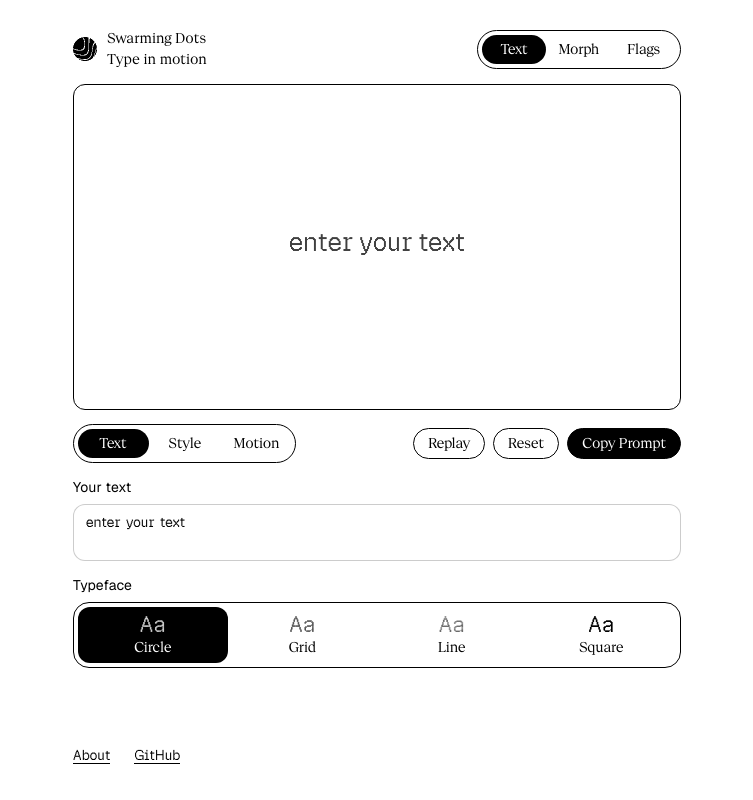
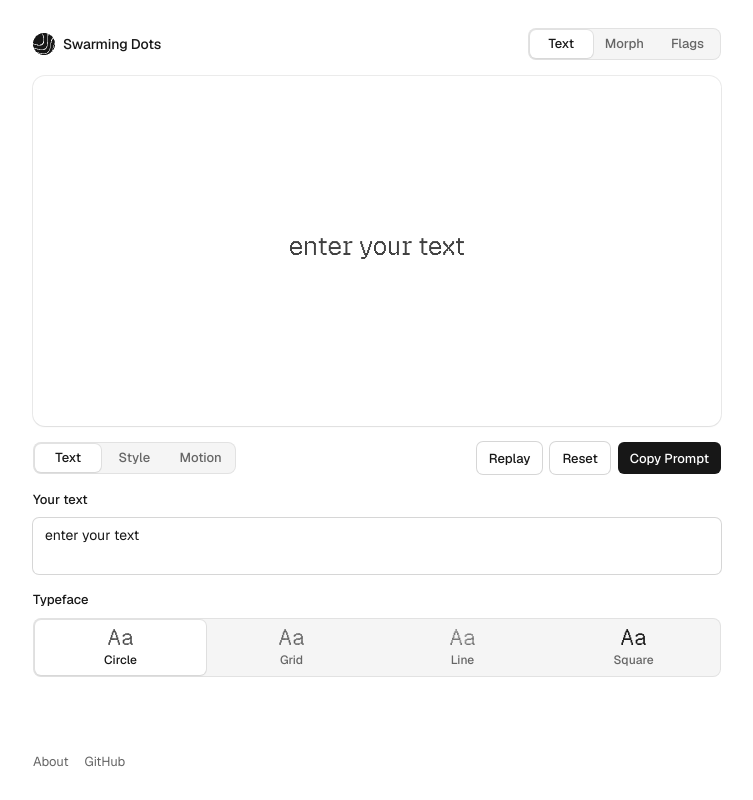
Before and after one commit to wseemye/swarmingdots, a React (Vite) app: page /text in a window 1280 px wide. Shown: the whole page, without its empty margins (263-1016 px from the left). Built offline with nearby package versions, Linux system fonts and the light colour scheme.

Commit message:
Restyle on Geist and Geist Pixel only: grey segmented controls, ring borders, nested radii, press feedback; drop Geist Serif
Co-Authored-By: Claude Sonnet 5.5 <noreply@anthropic.com>
Claude-Session: https://claude.ai/code/session_013WDXE9V4RtZ8JSkVdcMnn4

```diff
--- a/src/Nav.tsx
+++ b/src/Nav.tsx
@@ -11,8 +11,8 @@ const PAGES = [
 ] as const;
 
 /**
- * The head of every page, set as the head of wseem.com is: the globe and the name on the left, in
- * the serif; on the right a rail of pills with an ink pill that slides to the page you are on.
+ * The head of every page: the globe and the name on the left; on the
+ * right a segmented control whose thumb slides to the page you are on.
  */
 export default function Nav() {
   const { pathname } = useLocation();
@@ -22,10 +22,7 @@ export default function Nav() {
     <header className="head">
       <NavLink to="/text" className="who" aria-label="Swarming Dots, home">
         <Mark />
-        <div>
-          <h1>Swarming Dots</h1>
-          <p>Type in motion</p>
-        </div>
+        <h1>Swarming Dots</h1>
       </NavLink>
 
       <nav className="rail" data-none={index < 0 || undefined} style={{ '--n': PAGES.length, '--i': Math.max(index, 0) } as CSSProperties} aria-label="Pages">
@@ -40,7 +37,7 @@ export default function Nav() {
   );
 }
 
-/** The foot of every page: two links, underlined as the site's are. */
+/** The foot of every page: two quiet links. */
 export function Foot() {
   return (
     <footer className="foot">
--- a/src/flags/flags.css
+++ b/src/flags/flags.css
@@ -1,11 +1,3 @@
-/* Geist Serif (SIL Open Font License, public/fonts/OFL-Geist.txt), for the country's name. */
-@font-face {
-  font-family: 'Geist Serif';
-  src: url('/fonts/GeistSerif-Regular.woff2') format('woff2');
-  font-weight: 400;
-  font-display: swap;
-}
-
 /* The flags sit on a white stage, like every page; FlagSwarm.tsx greys a flag's whites so they still read. */
 .flags {
   position: relative;
--- a/src/shell.css
+++ b/src/shell.css
@@ -1,52 +1,56 @@
-@font-face {
-  font-family: 'Geist Serif';
-  src: url('/fonts/GeistSerif-Regular.woff2') format('woff2');
-  font-weight: 400;
-  font-display: swap;
-}
+/* The system: Geist and Geist Pixel, nothing else. Neutral greys, hairline rings instead of borders,
+   small radii that nest (12 round the stage, 8 round a control group, 6 on the controls inside it),
+   and motion that answers the touch: a strong ease-out, 150-250ms, a press that scales to .97,
+   hover only where there is a hover. */
+:root {
+  --bg: #fff;
+  --gray-100: #f5f5f5;
+  --gray-200: #ebebeb;
+  --fg: #171717;
+  --muted: #666;
+  --faint: #8f8f8f;
+  --danger: #e5484d;
+  --border: rgb(0 0 0 / 0.08);
+  --border-strong: rgb(0 0 0 / 0.16);
 
-/* The design language of wseem.com (its Paper template): a white page, black type, a centred
-   column 640px wide (320px on phones). Text is Geist Pixel Square at 14/21 (12/18 on phones); the
-   head, the pills and the buttons are Geist Serif. Outlines are one black pixel; the only grey
-   is the card's (#e5e5e5); every other grey is black at an opacity. */
-:root {
-  --canvas: #fff;
-  --fg: #000;
-  --fg-rgb: 0 0 0;
-  --muted: rgb(var(--fg-rgb) / 0.55);
-  --line: rgb(var(--fg-rgb) / 0.2);
-  --card: #e5e5e5;
-  --danger: #c4210f;
+  --ring: 0 0 0 1px var(--border);
+  --ring-strong: 0 0 0 1px var(--border-strong);
+  --lift: 0 1px 2px rgb(0 0 0 / 0.06);
+  --focus: 0 0 0 2px var(--bg), 0 0 0 4px var(--fg);
 
+  --r-stage: 12px;
+  --r-group: 8px;
+  --r-control: 6px;
+
+  --sans: 'Geist', ui-sans-serif, system-ui, -apple-system, sans-serif;
   --pixel: 'Geist Pixel Square', ui-monospace, monospace;
-  --serif: 'Geist Serif', Georgia, 'Times New Roman', serif;
-  --ease: cubic-bezier(0.22, 1, 0.36, 1);
-  /* The editors' own sheets still say --ease-out. */
-  --ease-out: var(--ease);
+  /* Emil Kowalski's strong ease-out: starts fast, so the UI feels like it answers the tap. */
+  --ease-out: cubic-bezier(0.23, 1, 0.32, 1);
+  --ease: var(--ease-out);
 
-  /* The gap between the parts of the page, and what the screen's edge keeps clear. */
-  --gap: 14px;
-  --edge: clamp(12px, 3.5dvh, 48px);
-  --col: 640px;
-  --fs: 14px;
-  --lh: 21px;
+  --gap: 16px;
+  --edge: clamp(12px, 3.5dvh, 40px);
+  --col: 720px;
+  --control-h: 32px;
 
-  font-family: var(--pixel);
-  font-feature-settings: 'ss01', 'ss03', 'ss05';
-  font-size: var(--fs);
-  line-height: var(--lh);
+  font-family: var(--sans);
+  font-size: 14px;
+  line-height: 20px;
   font-synthesis: none;
-  letter-spacing: 0.01em;
   text-rendering: optimizeLegibility;
   -webkit-font-smoothing: antialiased;
   color-scheme: light;
 }
 
+@media (pointer: coarse) {
+  :root {
+    --control-h: 36px;
+  }
+}
+
 @media (max-width: 743px) {
   :root {
     --gap: 12px;
-    --fs: 12px;
-    --lh: 18px;
   }
 }
 
@@ -66,28 +70,28 @@ body,
 body {
   overflow: hidden;
   overscroll-behavior: none;
-  background: var(--canvas);
+  background: var(--bg);
   color: var(--fg);
   -webkit-tap-highlight-color: transparent;
 }
 
 :focus-visible {
-  outline: 2px solid var(--fg);
-  outline-offset: 2px;
+  outline: 0;
+  box-shadow: var(--focus);
 }
 
 h1,
 p {
   margin: 0;
   font-size: inherit;
-  font-weight: 400;
+  font-weight: inherit;
   line-height: inherit;
 }
 
 .shell {
   height: 100vh;
   height: 100dvh;
-  background: var(--canvas);
+  background: var(--bg);
   color: var(--fg);
 }
 
@@ -99,7 +103,7 @@ p {
   width: min(var(--col), 100%);
   height: 100%;
   margin: 0 auto;
-  padding: var(--edge) clamp(0px, calc((100vw - 288px) / 2), 16px);
+  padding: var(--edge) clamp(12px, calc((100vw - 288px) / 2), 16px);
 }
 
 .shell-main {
@@ -110,53 +114,60 @@ p {
 
 .shell-page {
   position: absolute;
-  inset: 0;
+  /* Room round the page for the rings and shadows, which the scroll area would clip. */
+  inset: -8px;
+  padding: 8px;
   overflow: auto;
-  animation: page-in 300ms var(--ease) both;
+  animation: page-in 300ms var(--ease-out) both;
 }
 
 @keyframes page-in {
   from {
     opacity: 0;
+    transform: translateY(4px);
   }
 }
 
-/* ── The head: name and role on the left, the pages on the right ── */
+/* ── The head ── */
 .head {
   display: flex;
   flex-shrink: 0;
   align-items: center;
   justify-content: space-between;
   gap: 16px;
+  min-height: var(--control-h);
 }
 
 .who {
   display: flex;
   min-width: 0;
   align-items: center;
-  gap: 10px;
+  gap: 8px;
+  border-radius: var(--r-control);
   color: var(--fg);
+  font-weight: 500;
+  letter-spacing: -0.01em;
   text-decoration: none;
-  font-family: var(--serif);
-  font-feature-settings: normal;
-  letter-spacing: 0.01em;
   white-space: nowrap;
 }
 
 .who:focus-visible {
-  outline-offset: 4px;
-  border-radius: 6px;
+  box-shadow: var(--focus);
+}
+
+.who h1 {
+  font-size: 14px;
 }
 
 /* The globe (Mark.tsx), in the page's ink; hovered, a faint glow rises round it. */
 .mark {
   flex: none;
-  width: 24px;
-  height: 24px;
+  width: 22px;
+  height: 22px;
   border-radius: 50%;
   color: var(--fg);
-  box-shadow: 0 0 0 0 rgb(var(--fg-rgb) / 0);
-  transition: box-shadow 400ms ease;
+  box-shadow: 0 0 0 0 rgb(0 0 0 / 0);
+  transition: box-shadow 400ms var(--ease-out);
 }
 
 .mark canvas {
@@ -167,37 +178,47 @@ p {
 
 .who:hover .mark,
 .who:focus-visible .mark {
-  box-shadow: 0 0 12px 2px rgb(var(--fg-rgb) / 0.16);
+  box-shadow: 0 0 12px 2px rgb(0 0 0 / 0.14);
 }
 
-/* ── A rail: a row of pills outlined in black, with an ink pill sliding to the one chosen.
-   The head's pages, the panel's tabs. Set --n and --i. ── */
+/* ── Segmented control: a grey track, a white thumb that slides to the choice. The head's pages,
+   the panel's tabs, the typefaces. Set --n and --i. ── */
+.rail,
+.shell .tabs,
+.shell .variants,
+.shell .anchor {
+  position: relative;
+  padding: 2px;
+  border: 0;
+  border-radius: var(--r-group);
+  background: var(--gray-100);
+  box-shadow: inset 0 0 0 1px var(--border);
+}
+
 .rail,
 .shell .tabs {
-  position: relative;
   display: grid;
   flex-shrink: 0;
   grid-auto-flow: column;
   grid-auto-columns: 1fr;
   width: max-content;
   max-width: 100%;
-  padding: 4px;
-  border: 1px solid var(--fg);
-  border-radius: 999px;
-  background: var(--canvas);
+  gap: 0;
 }
 
 .rail-thumb,
-.shell .tabs > .slide {
+.shell .tabs > .slide,
+.shell .variants > .slide {
   position: absolute;
-  top: 4px;
-  bottom: 4px;
-  left: 4px;
-  width: calc((100% - 8px) / var(--n));
-  border-radius: 999px;
-  background: var(--fg);
+  top: 2px;
+  bottom: 2px;
+  left: 2px;
+  width: calc((100% - 4px) / var(--n));
+  border-radius: var(--r-control);
+  background: var(--bg);
+  box-shadow: var(--ring), var(--lift);
   transform: translateX(calc(var(--i) * 100%));
-  transition: transform 400ms var(--ease);
+  transition: transform 280ms var(--ease-out);
   pointer-events: none;
 }
 
@@ -211,78 +232,64 @@ p {
   z-index: 1;
   display: grid;
   place-items: center;
-  height: auto;
-  padding: 4px 12px;
+  height: calc(var(--control-h) - 4px);
+  padding: 0 12px;
   border: 0;
-  border-radius: 999px;
+  border-radius: var(--r-control);
   background: none;
-  color: var(--fg);
+  color: var(--muted);
   font: inherit;
-  font-family: var(--serif);
-  font-feature-settings: normal;
-  letter-spacing: 0;
+  font-size: 13px;
+  font-weight: 500;
   text-decoration: none;
   cursor: pointer;
-  transition: color 300ms ease;
+  transition:
+    color 200ms var(--ease-out),
+    transform 160ms var(--ease-out);
 }
 
 .rail-item.active,
 .shell .tab[aria-pressed='true'] {
-  color: var(--canvas);
+  color: var(--fg);
+}
+
+.rail-item:active,
+.shell .tab:active {
+  transform: scale(0.97);
 }
 
 @media (hover: hover) and (pointer: fine) {
   .rail-item:not(.active):hover,
   .shell .tab:not([aria-pressed='true']):hover {
-    color: var(--muted);
+    color: var(--fg);
   }
 }
 
-@media (max-width: 743px) {
-  .rail,
-  .shell .tabs {
-    padding: 3px;
-  }
-
-  .rail-thumb,
-  .shell .tabs > .slide {
-    top: 3px;
-    bottom: 3px;
-    left: 3px;
-    width: calc((100% - 6px) / var(--n));
-  }
-
-  .rail-item,
-  .shell .tab {
-    padding: 3px 10px;
-  }
-}
-
-/* ── The foot: links underlined as the landing page's are, their colour easing on hover ── */
+/* ── The foot ── */
 .foot {
   display: flex;
   flex-shrink: 0;
-  gap: 24px;
+  gap: 16px;
+  font-size: 13px;
 }
 
 .foot-line {
-  padding-bottom: 6px;
-  color: var(--fg);
+  border-radius: 4px;
+  color: var(--muted);
   text-decoration: none;
-  background: linear-gradient(var(--fg), var(--fg)) no-repeat 0 calc(1.0057em + 4px) / 100% 1px;
-  transition: color 200ms ease;
+  transition: color 200ms var(--ease-out);
 }
 
 @media (hover: hover) and (pointer: fine) {
   .foot-line:hover {
-    color: var(--muted);
+    color: var(--fg);
   }
 }
 
 /* A phone on its side has no height to spare: the column widens and the foot goes. */
 @media (max-height: 520px) and (orientation: landscape) {
   :root {
-    --edge: 6px;
+    --edge: 8px;
     --gap: 8px;
     --col: 960px;
   }
@@ -300,6 +307,7 @@ p {
   .mark,
   .rail-thumb,
   .shell .tabs > .slide,
+  .shell .variants > .slide,
   .rail-item,
   .shell .tab,
   .foot-line {
--- a/src/ui.css
+++ b/src/ui.css
@@ -1,9 +1,6 @@
-/* The pages and their controls, in the language of shell.css (wseem.com's Paper): a framed stage
-   over a few lines of controls, all one column. Pills and buttons are outlined in one black pixel,
-   set in the serif; labels are Geist Pixel Square; the panel's tabs are the head's rail.
-
-   Every rule is prefixed with .shell so it outranks the editors' own sheets
-   (:where(.text-swarm) / :where(.editor)), which keep only behaviour. */
+/* The pages and their controls, on the tokens of shell.css. One column: the head, a framed stage,
+   the controls under it, the foot. Every rule is prefixed with .shell so it outranks the editors'
+   own sheets (:where(.text-swarm) / :where(.editor)), which keep only behaviour. */
 
 /* ── A page: the stage, framed, over the panel ── */
 .shell .text-swarm,
@@ -29,8 +26,9 @@
 .shell .stage,
 .shell .flags,
 .shell .intro {
-  border: 1px solid var(--fg);
-  border-radius: 12px;
+  border: 0;
+  border-radius: var(--r-stage);
+  box-shadow: var(--ring), var(--lift);
 }
 
 .shell .text-swarm-stage,
@@ -63,8 +61,8 @@
   border-radius: 0;
   background: none;
   color: var(--fg);
-  font-size: var(--fs);
-  line-height: var(--lh);
+  font-size: 14px;
+  line-height: 20px;
   overflow: visible;
   translate: none;
   animation: none;
@@ -88,7 +86,8 @@
 }
 
 /* Every tab's controls share one cell, so the panel is as tall as the tallest and the stage never
-   jumps; the open tab's are shown. (!important: the editors' sheets hide the others with display.) */
+   jumps. The open tab's fade up as they arrive. (!important: the editors' sheets hide the others
+   with display.) */
 .shell .group {
   display: flex !important;
   grid-column: 1 / -1;
@@ -97,20 +96,32 @@
   flex-direction: column;
   gap: var(--gap);
   min-height: 0;
+  opacity: 0;
+  transform: translateY(4px);
   visibility: hidden;
   pointer-events: none;
+  transition:
+    opacity 150ms var(--ease-out),
+    transform 150ms var(--ease-out),
+    visibility 0s 150ms;
 }
 
 .shell [data-tab='text'] .group-text,
 .shell [data-tab='style'] .group-style,
 .shell [data-tab='color'] .group-color,
 .shell [data-tab='motion'] .group-motion {
+  opacity: 1;
+  transform: none;
   visibility: visible;
   pointer-events: auto;
+  transition:
+    opacity 250ms var(--ease-out) 60ms,
+    transform 250ms var(--ease-out) 60ms,
+    visibility 0s;
 }
 
 .shell .field {
-  gap: 6px;
+  gap: 8px;
 }
 
 .shell .sliders {
@@ -131,17 +142,16 @@
 .shell .picker-label,
 .shell .row label,
 .shell .switch-row {
-  font-size: var(--fs);
-  font-weight: 400;
-  line-height: var(--lh);
+  font-size: 13px;
+  font-weight: 500;
+  line-height: 20px;
   color: var(--fg);
 }
 
-.shell .hint,
-.shell .unit {
+.shell .hint {
   margin: 0;
-  font-size: var(--fs);
-  line-height: var(--lh);
+  font-size: 13px;
+  line-height: 18px;
   color: var(--muted);
 }
 
@@ -149,65 +159,71 @@
   color: var(--danger);
 }
 
+.shell .unit {
+  font-size: 13px;
+  color: var(--faint);
+}
+
+.shell .row-value {
+  font-variant-numeric: tabular-nums;
+}
+
 .shell .row-value output {
-  font-weight: 400;
+  font-weight: 500;
   color: var(--fg);
 }
 
-/* ── Fields: outlined, the card's corner ── */
+/* ── Fields ── */
 .shell .field textarea,
 .shell .picker-hex,
 .shell .flags-search {
-  border: 1px solid var(--line);
-  border-radius: 12px;
-  background: var(--canvas);
-  font-family: var(--pixel);
-  font-feature-settings: 'ss01', 'ss03', 'ss05';
-  font-size: var(--fs);
+  border: 0;
+  border-radius: var(--r-control);
+  background: var(--bg);
+  box-shadow: var(--ring-strong);
+  font-family: var(--sans);
+  font-size: 14px;
   color: var(--fg);
-  transition: border-color 200ms ease;
+  transition: box-shadow 150ms var(--ease-out);
 }
 
 .shell .field textarea {
-  min-height: 52px;
+  min-height: 56px;
   padding: 8px 12px;
   resize: none;
 }
 
 .shell .picker-hex {
-  height: 30px;
+  height: var(--control-h);
   padding: 0 10px;
+  font-variant-numeric: tabular-nums;
+}
+
+.shell .field textarea::placeholder,
+.shell .flags-search::placeholder {
+  color: var(--faint);
 }
 
 .shell .field textarea:focus-visible,
 .shell .picker-hex:focus-visible,
 .shell .flags-search:focus {
   outline: 0;
-  border-color: var(--fg);
+  box-shadow: 0 0 0 1px var(--fg), 0 0 0 4px rgb(0 0 0 / 0.08);
 }
 
-/* ── Typeface: a rail of samples ── */
+/* ── Typeface: the same segmented control, each option a sample ── */
 .shell .variants {
   gap: 0;
-  padding: 4px;
-  border: 1px solid var(--fg);
-  border-radius: 16px;
-  background: var(--canvas);
 }
 
 .shell .variants > .slide {
-  top: 4px;
-  bottom: 4px;
-  left: 4px;
-  width: calc((100% - 8px) / var(--n));
-  border-radius: 12px;
-  background: var(--fg);
-  transition: transform 400ms var(--ease);
+  width: calc((100% - 4px) / var(--n));
 }
 
 .shell .variant {
-  border-radius: 12px;
-  color: var(--fg);
+  border-radius: var(--r-control);
+  color: var(--muted);
+  transition: color 200ms var(--ease-out);
 }
 
 .shell .variant-sample {
@@ -215,51 +231,52 @@
 }
 
 .shell .variant-name {
-  font-family: var(--serif);
-  font-feature-settings: normal;
-  font-size: var(--fs);
-  font-weight: 400;
+  font-size: 12px;
+  font-weight: 500;
 }
 
 .shell .variant[aria-checked='true'],
 .shell .variant[aria-checked='true'] .variant-sample {
-  color: var(--canvas);
+  color: var(--fg);
 }
 
-/* ── Buttons: outlined pills in the serif; the main one inked ── */
+/* ── Buttons ── */
 .shell .ed-button,
 .shell .pill {
   display: inline-flex;
   align-items: center;
   justify-content: center;
   gap: 6px;
-  height: auto;
-  padding: 4px 14px;
-  border: 1px solid var(--fg);
-  border-radius: 999px;
-  background: var(--canvas);
-  font-family: var(--serif);
-  font-feature-settings: normal;
-  font-size: var(--fs);
-  font-weight: 400;
-  line-height: var(--lh);
-  letter-spacing: 0;
+  height: var(--control-h);
+  padding: 0 12px;
+  border: 0;
+  border-radius: var(--r-control);
+  background: var(--bg);
+  box-shadow: var(--ring-strong);
+  font: inherit;
+  font-size: 13px;
+  font-weight: 500;
+  line-height: 1;
   color: var(--fg);
   white-space: nowrap;
   transition:
-    background-color 200ms ease,
-    color 200ms ease,
-    transform 200ms var(--ease);
+    background-color 150ms var(--ease-out),
+    box-shadow 150ms var(--ease-out),
+    color 150ms var(--ease-out),
+    transform 160ms var(--ease-out);
 }
 
 .shell .pill {
-  padding: 1px 10px;
+  height: 28px;
+  padding: 0 10px;
+  color: var(--muted);
 }
 
 .shell .ed-primary,
 .shell .pill[aria-checked='true'] {
   background: var(--fg);
-  color: var(--canvas);
+  box-shadow: none;
+  color: var(--bg);
 }
 
 .shell .ed-button:active,
@@ -270,11 +287,12 @@
 @media (hover: hover) and (pointer: fine) {
   .shell .ed-button:not(.ed-primary):hover,
   .shell .pill[aria-checked='false']:hover {
-    background: var(--card);
+    background: var(--gray-100);
+    color: var(--fg);
   }
 
   .shell .ed-primary:hover {
-    background: rgb(var(--fg-rgb) / 0.8);
+    background: #383838;
   }
 }
 
@@ -284,24 +302,27 @@
 .shell .tab:focus-visible,
 .shell .picker-swatch:focus-visible,
 .shell .switch-row:focus-visible,
+.shell .flags-step:focus-visible,
 .shell .row input[type='range']:focus-visible {
-  outline: 2px solid var(--fg);
-  outline-offset: 2px;
+  outline: 0;
+  box-shadow: var(--focus);
 }
 
-/* ── Switch: an outlined pill, its thumb an orb ── */
+/* ── Switch ── */
 .shell .switch {
-  width: 38px;
-  height: 22px;
-  padding: 3px;
-  border: 1px solid var(--fg);
-  background: var(--canvas);
+  width: 34px;
+  height: 20px;
+  padding: 2px;
+  background: var(--gray-200);
+  box-shadow: inset 0 0 0 1px var(--border);
+  transition: background-color 200ms var(--ease-out);
 }
 
 .shell .switch-thumb {
-  width: 14px;
-  height: 14px;
-  background: var(--fg);
+  width: 16px;
+  height: 16px;
+  background: var(--bg);
+  box-shadow: 0 1px 2px rgb(0 0 0 / 0.25);
 }
 
 .shell .switch-row[aria-checked='true'] .switch {
@@ -309,79 +330,81 @@
 }
 
 .shell .switch-row[aria-checked='true'] .switch-thumb {
-  background: var(--canvas);
-  transform: translateX(16px);
+  transform: translateX(14px);
 }
 
 .shell .switch-row:active .switch-thumb {
-  width: 18px;
+  width: 20px;
 }
 
 .shell .switch-row[aria-checked='true']:active .switch-thumb {
-  transform: translateX(12px);
+  transform: translateX(10px);
 }
 
-/* ── Sliders: a hairline and an orb ── */
+/* ── Sliders ── */
 .shell .row input[type='range']::-webkit-slider-runnable-track {
-  height: 2px;
-  border-radius: 1px;
-  background: linear-gradient(to right, var(--fg) var(--p, 50%), var(--line) var(--p, 50%));
+  height: 4px;
+  border-radius: 2px;
+  background: linear-gradient(to right, var(--fg) var(--p, 50%), var(--gray-200) var(--p, 50%));
 }
 
 .shell .row input[type='range']::-moz-range-track {
-  height: 2px;
-  border-radius: 1px;
-  background: linear-gradient(to right, var(--fg) var(--p, 50%), var(--line) var(--p, 50%));
+  height: 4px;
+  border-radius: 2px;
+  background: linear-gradient(to right, var(--fg) var(--p, 50%), var(--gray-200) var(--p, 50%));
 }
 
 .shell .row input[type='range']::-webkit-slider-thumb {
-  width: 14px;
-  height: 14px;
+  width: 16px;
+  height: 16px;
   margin-top: -6px;
-  background: var(--fg);
+  background: var(--bg);
+  box-shadow: var(--ring-strong), 0 1px 3px rgb(0 0 0 / 0.2);
 }
 
 .shell .row input[type='range']::-moz-range-thumb {
-  width: 14px;
-  height: 14px;
-  background: var(--fg);
+  width: 16px;
+  height: 16px;
+  background: var(--bg);
+  box-shadow: var(--ring-strong), 0 1px 3px rgb(0 0 0 / 0.2);
 }
 
-/* ── Colours: an orb and its hex; the pop-over a card ── */
+/* ── Colours: a swatch and its hex; the pop-over a card ── */
 .shell .picker-swatch {
-  width: 28px;
-  height: 28px;
-  border: 1px solid var(--fg);
-  border-radius: 50%;
+  width: var(--control-h);
+  height: var(--control-h);
+  border: 0;
+  border-radius: var(--r-control);
+  box-shadow: var(--ring-strong);
+}
+
+.shell .picker-swatch[aria-expanded='true'] {
+  box-shadow: 0 0 0 1px var(--fg), 0 0 0 4px rgb(0 0 0 / 0.08);
 }
 
 .shell .picker-pop {
-  border: 1px solid var(--fg);
-  border-radius: 12px;
-  background: var(--canvas);
-  box-shadow: none;
+  border: 0;
+  border-radius: var(--r-stage);
+  background: var(--bg);
+  box-shadow: var(--ring), 0 8px 30px rgb(0 0 0 / 0.12);
 }
 
 .shell .picker-sv,
 .shell .picker-hue {
-  border-radius: 6px;
+  border-radius: var(--r-control);
 }
 
-/* ── Anchor grid ── */
+/* ── Anchor grid: the segmented control in two dimensions ── */
 .shell .anchor {
   gap: 0;
-  padding: 4px;
-  border: 1px solid var(--fg);
-  border-radius: 12px;
-  background: var(--canvas);
 }
 
 .shell .anchor-cell {
-  border-radius: 8px;
+  border-radius: var(--r-control);
 }
 
 .shell .anchor-dot {
-  background: var(--line);
+  background: #c4c4c4;
 }
 
 .shell .anchor-cell[aria-checked='true'] .anchor-dot {
@@ -391,50 +414,50 @@
 /* ── Flags ── */
 .shell .flags {
   height: 100%;
-  background: var(--canvas);
+  background: var(--bg);
 }
 
 .shell .flags-search {
-  height: auto;
-  padding: 4px 14px;
-  border-color: var(--fg);
-  border-radius: 999px;
+  height: var(--control-h);
+  padding: 0 12px;
   font-size: 16px;
+  font-weight: 500;
 }
 
 .shell .flags-options {
   padding: 4px;
-  border: 1px solid var(--fg);
-  border-radius: 12px;
-  background: var(--canvas);
-  box-shadow: none;
+  border: 0;
+  border-radius: var(--r-group);
+  background: var(--bg);
+  box-shadow: var(--ring), 0 8px 30px rgb(0 0 0 / 0.12);
 }
 
 .shell .flags-option {
-  border-radius: 8px;
-  font-size: var(--fs);
+  border-radius: var(--r-control);
+  font-size: 14px;
 }
 
 .shell .flags-option.is-active {
-  background: var(--card);
+  background: var(--gray-100);
 }
 
-/* The arrows either side of the country's name: the previous and the next, alphabetically. */
+/* The arrows either side of the country: the previous and the next, alphabetically. */
 .shell .flags-step {
   display: grid;
   flex: none;
   place-items: center;
-  width: 32px;
-  height: 32px;
+  width: var(--control-h);
+  height: var(--control-h);
   padding: 0;
-  border: 1px solid var(--fg);
-  border-radius: 50%;
-  background: var(--canvas);
+  border: 0;
+  border-radius: var(--r-control);
+  background: var(--bg);
+  box-shadow: var(--ring-strong);
   color: var(--fg);
   cursor: pointer;
   transition:
-    background-color 200ms ease,
-    transform 200ms var(--ease);
+    background-color 150ms var(--ease-out),
+    transform 160ms var(--ease-out);
 }
 
 .shell .flags-step:active {
@@ -443,7 +466,7 @@
 
 @media (hover: hover) and (pointer: fine) {
   .shell .flags-step:hover {
-    background: var(--card);
+    background: var(--gray-100);
   }
 }
 
@@ -464,41 +487,53 @@
   bottom: 12px;
   gap: 12px;
   padding: 4px 12px 4px 4px;
-  border: 1px solid var(--fg);
-  border-radius: 16px;
-  background: var(--canvas);
+  border: 0;
+  border-radius: var(--r-stage);
+  background: var(--bg);
+  box-shadow: var(--ring), 0 8px 30px rgb(0 0 0 / 0.12);
+}
+
+.shell .intro-bar .variants {
   box-shadow: none;
+  background: none;
 }
 
 .shell .intro-bar-rule {
-  background: var(--line);
+  background: var(--border);
 }
 
 .shell .intro-byline {
   font-family: inherit;
-  font-size: var(--fs);
+  font-size: 14px;
   opacity: 1;
+  color: var(--muted);
 }
 
 .shell .intro-byline a {
-  padding-bottom: 6px;
-  text-decoration: none;
-  background: linear-gradient(currentColor, currentColor) no-repeat 0 calc(1.0057em + 4px) / 100% 1px;
-  transition: opacity 200ms ease;
+  color: var(--fg);
+  text-decoration: underline;
+  text-decoration-color: var(--border-strong);
+  text-underline-offset: 3px;
+  transition: text-decoration-color 200ms var(--ease-out);
 }
 
 @media (hover: hover) and (pointer: fine) {
   .shell .intro-byline a:hover {
-    opacity: 0.55;
+    text-decoration-color: var(--fg);
   }
 }
 
 /* ── Phones: one column; the actions go under the controls ── */
 @media (max-width: 560px) {
+  .shell .text-swarm-stage,
+  .shell .stage {
+    padding: 12px;
+  }
+
   .shell .text-swarm-panel,
   .shell .panel {
     grid-template-columns: minmax(0, 1fr);
-    gap: 10px;
+    gap: 12px;
   }
 
   .shell .ed-buttons {
@@ -509,11 +544,11 @@
   }
 
   .shell .group {
-    gap: 10px;
+    gap: 12px;
   }
 
   .shell .row {
-    min-height: 28px;
+    min-height: 30px;
   }
 
   .shell .intro {
@@ -524,12 +559,6 @@
     flex-wrap: wrap;
     justify-content: center;
     width: calc(100% - 24px);
-  }
-}
-
-@media (max-width: 743px) {
-  .shell .picker-hex {
-    height: 28px;
   }
 }
 
@@ -558,11 +587,13 @@
   }
 
   .shell .group {
+    display: none !important;
+    align-self: stretch;
     gap: 8px;
   }
 
-  .shell .group {
-    display: none !important;
+  .shell .tabs {
+    width: 100%;
   }
 
   .shell [data-tab='text'] .group-text,
@@ -582,8 +613,8 @@
   }
 
   .shell .field textarea {
-    height: 34px;
-    min-height: 34px;
+    height: 36px;
+    min-height: 36px;
   }
 
   .shell .variant {
@@ -601,9 +632,12 @@
 }
 
 @media (prefers-reduced-motion: reduce) {
+  .shell .group,
   .shell .ed-button,
   .shell .pill,
-  .shell .variants > .slide,
+  .shell .flags-step,
+  .shell .switch,
+  .shell .variant,
   .shell .field textarea,
   .shell .picker-hex,
   .shell .flags-search,
```
Also changed, not shown: public/fonts/GeistSerif-Regular.woff2 (deleted), 1 other file (tests, documents, lock files or other folders).
